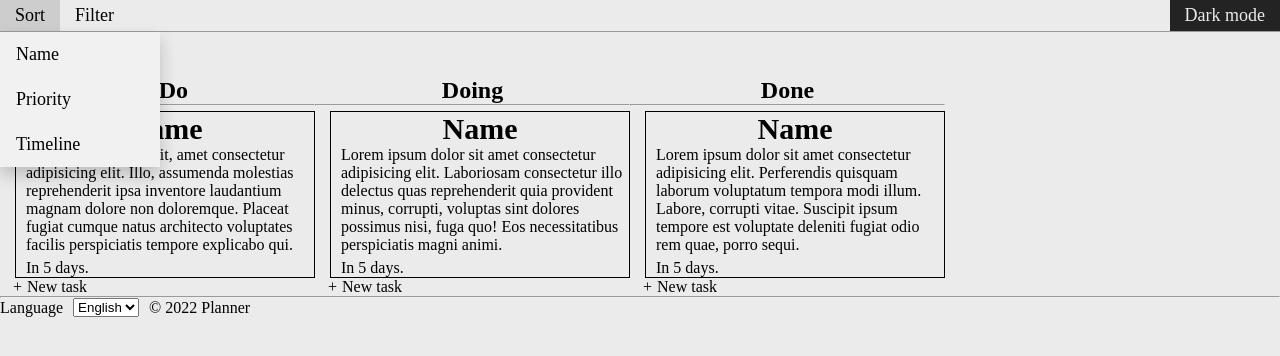
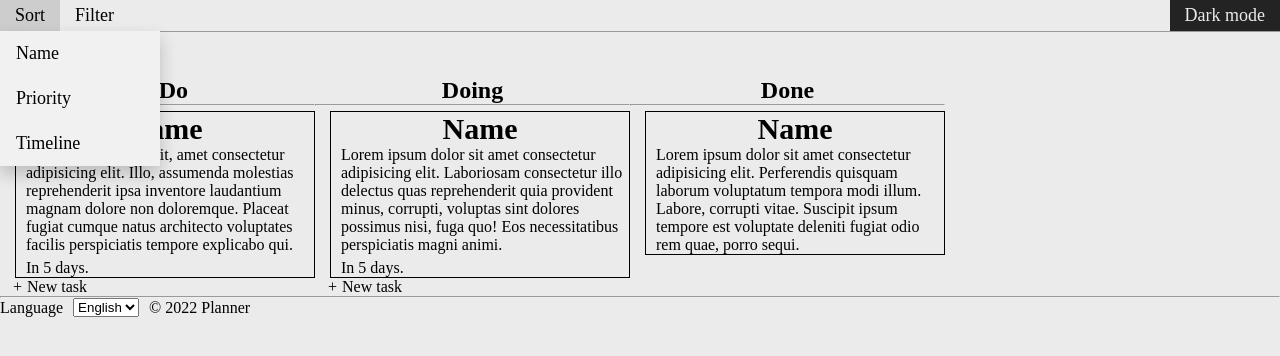
Before and after one commit to AxelKirac/MyOldTraining, a PHP site: page / in a window 1280 px wide. Shown: the top 356 px of the page. Run offline with PHP 8.4, Linux system fonts and the light colour scheme.

Commit message:
Modification of done task

```diff
--- a/assets/css/_menu.scss
+++ b/assets/css/_menu.scss
@@ -29,7 +29,7 @@ header {
 .dropdown-content {
     display: none;
     position: absolute;
-    transform: translate(-15px, 6px);
+    transform: translate(-15px, 5px);
     background-color: #f1f1f1;
     min-width: 160px;
     box-shadow: 0px 8px 16px 0px rgba(0,0,0,0.2);
--- a/assets/css/style.css
+++ b/assets/css/style.css
@@ -126,7 +126,7 @@ header {
 .dropdown-content {
   display: none;
   position: absolute;
-  transform: translate(-15px, 6px);
+  transform: translate(-15px, 5px);
   background-color: #f1f1f1;
   min-width: 160px;
   box-shadow: 0px 8px 16px 0px rgba(0, 0, 0, 0.2);
--- a/index.html
+++ b/index.html
@@ -78,12 +78,7 @@
                         <article class="task">
                             <h1 class="task_name">Name</h1>
                             <p class="task_description">Lorem ipsum dolor sit amet consectetur adipisicing elit. Perferendis quisquam laborum voluptatum tempora modi illum. Labore, corrupti vitae. Suscipit ipsum tempore est voluptate deleniti fugiat odio rem quae, porro sequi.</p>
-                            <p class="task_delay">In 5 days.</p>
                         </article>
-                    </div>
-                    <div class="done_newTask">
-                        <p class="done_newTask_icon">+</p>
-                        <p class="done_newTask_title">New task</p>
                     </div>
                 </section>
             </div>
```
Also changed, not shown: assets/css/style.scss (line endings or trailing spaces).
